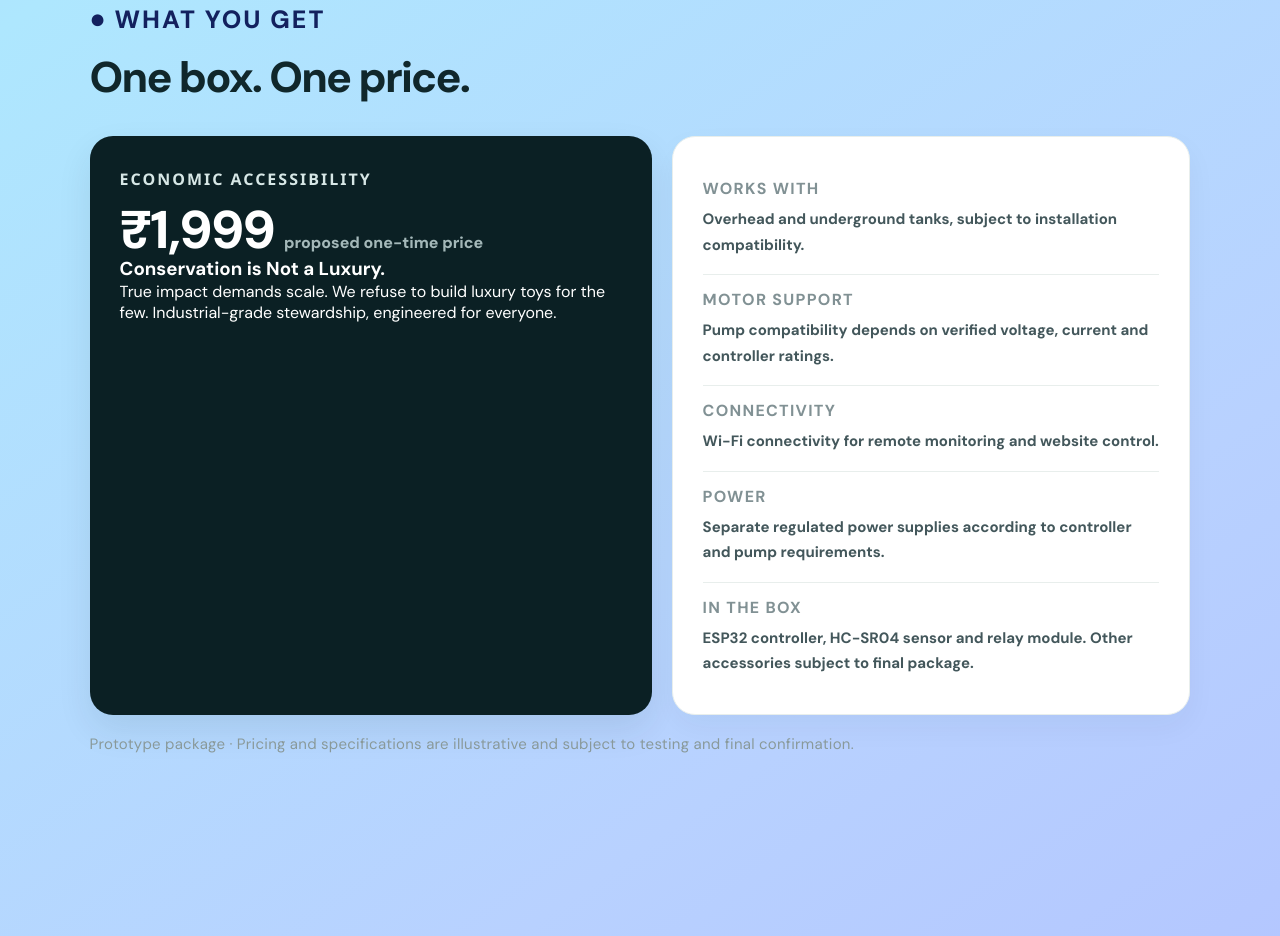
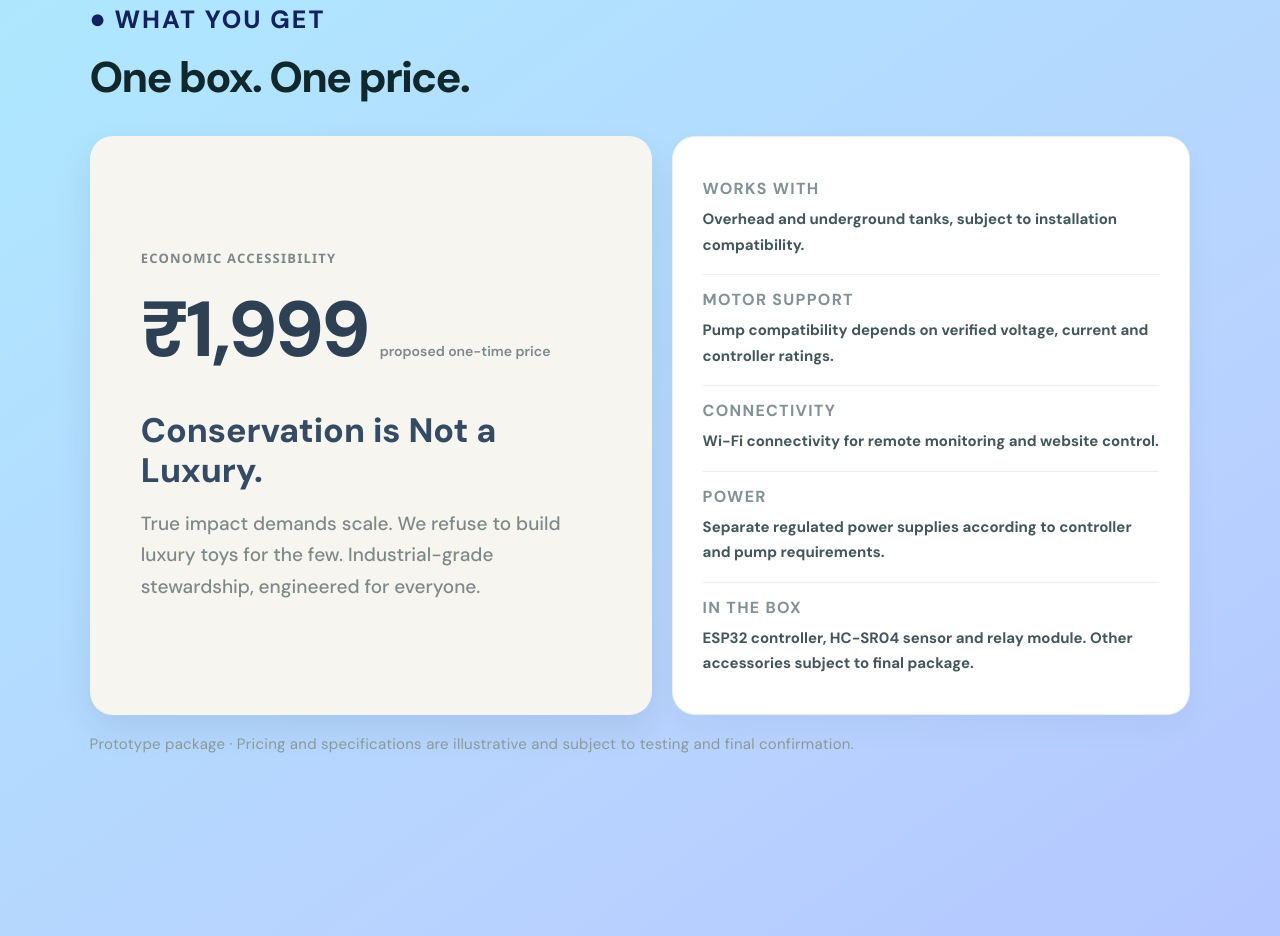
Before and after one commit to InverseDev/cascade, a plain HTML site: page index.html in a window 1280 px wide. Shown: the part 3730-4666 px from the top of the page. Drawn offline with nearby package versions, Linux system fonts and the light colour scheme; no server answers.

Commit message:
Style economic accessibility quote in pricing card

```diff
--- a/style.css
+++ b/style.css
@@ -2442,3 +2442,72 @@ body.dark-mode img.cm-fly{--o:1.4px}
 body.dark-mode img.footer-brand-logo{--o:.6px}
 /* small drop icon in "How it works" */
 body.dark-mode .how-drop img{--o:.6px}
+
+
+
+
+
+
+/* Economic accessibility statement replaces the feature checklist */
+.pricing-main-card {
+  background: #f7f5f0;
+  color: #2d4054;
+  display: flex;
+  flex-direction: column;
+  justify-content: center;
+  padding: clamp(28px, 4vw, 54px);
+}
+.pricing-product-name {
+  color: #7d8989;
+  font-size: 13px;
+  font-weight: 600;
+  letter-spacing: 1.2px;
+}
+.pricing-value {
+  margin-top: 24px;
+  gap: 12px;
+  align-items: baseline;
+}
+.pricing-value h3 {
+  color: #2d4054;
+  font-size: clamp(54px, 7vw, 78px);
+  letter-spacing: -3px;
+}
+.pricing-value span {
+  color: #7d8989;
+  font-size: 14px;
+  font-weight: 600;
+}
+.pricing-quote {
+  border: 0;
+  margin: clamp(26px, 4vw, 42px) 0 0;
+  padding: 0;
+  color: #2d4054;
+}
+.pricing-quote h3 {
+  margin: 0 0 16px;
+  color: #344b63;
+  font-size: clamp(25px, 3vw, 34px);
+  line-height: 1.2;
+  font-weight: 800;
+}
+.pricing-quote p {
+  margin: 0;
+  color: #7d8989;
+  font-size: clamp(15px, 1.5vw, 19px);
+  line-height: 1.65;
+  font-weight: 500;
+  max-width: 650px;
+}
+@media (max-width: 600px) {
+  .pricing-main-card {
+    min-height: 0;
+    padding: 28px 24px;
+  }
+  .pricing-value h3 {
+    font-size: clamp(48px, 14vw, 66px);
+  }
+  .pricing-quote {
+    margin-top: 28px;
+  }
+}
```
